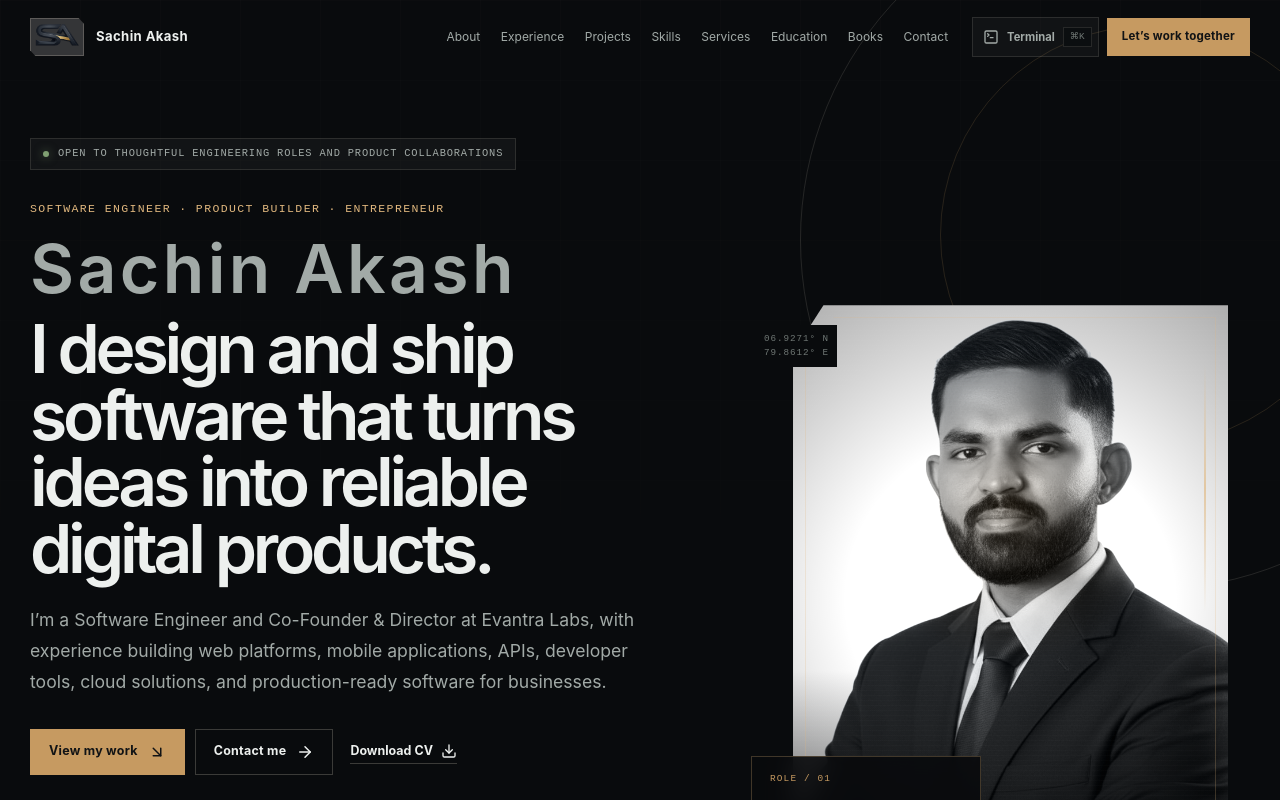
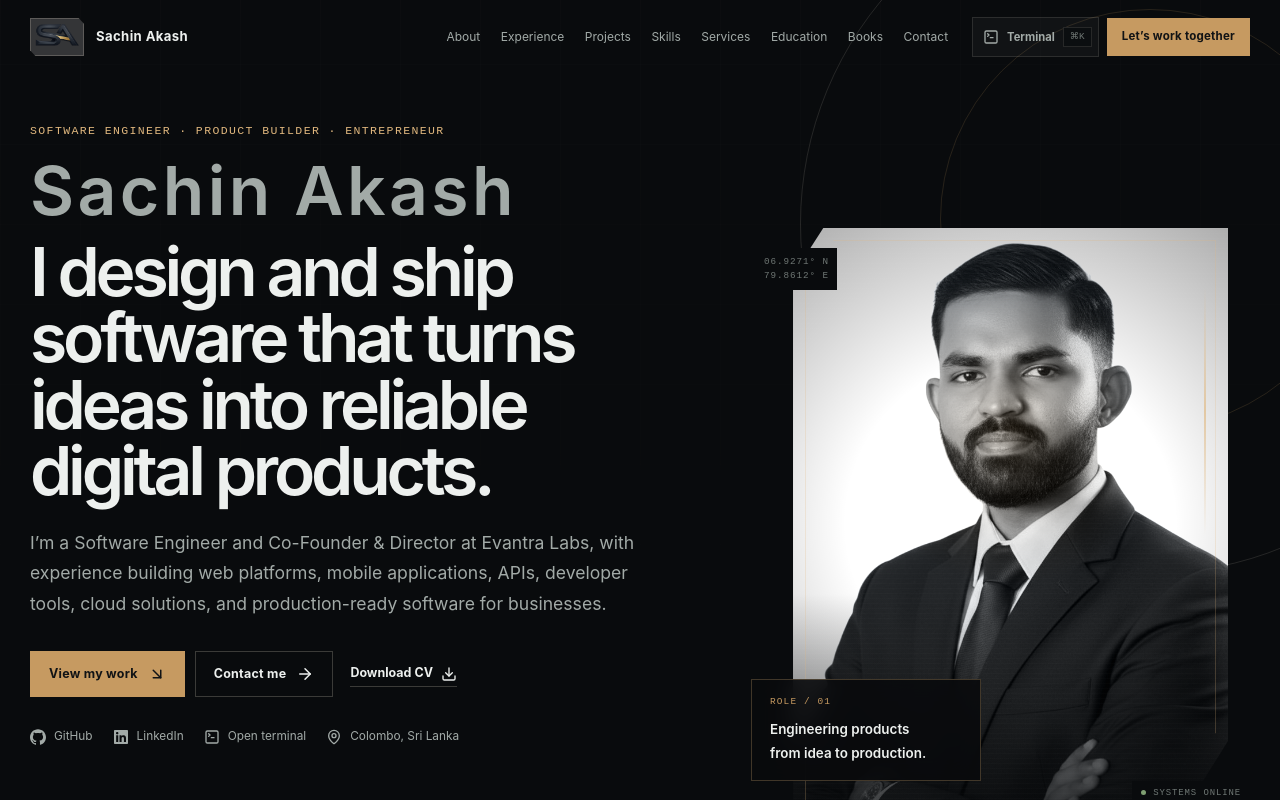
Before and after one commit to SachinAkash01/sachinakash.dev, a React (Vite) app in the folder sachinakash.dev/: page / in a window 1280 px wide. Shown: the top 800 px of the page. Built offline with nearby package versions, Linux system fonts and the light colour scheme.

Commit message:
Remove availablity tag from hero

```diff
--- a/sachinakash.dev/src/pages/HomePage.tsx
+++ b/sachinakash.dev/src/pages/HomePage.tsx
@@ -220,7 +220,7 @@ export function HomePage({ onOpenTerminal }: { onOpenTerminal: () => void }) {
         title="Sachin Akash — Software Engineer & Product Builder"
         description="Portfolio of Sachin Akash, software engineer, product builder, and Co-Founder & Director at Evantra Labs in Colombo, Sri Lanka."
       />
-      <section className="hero-section" id="home">
+      <section className="hero-section -mt-4" id="home">
         <div className="hero-orbit hero-orbit--one" />
         <div className="hero-orbit hero-orbit--two" />
         <div className="shell hero-grid">
@@ -231,9 +231,6 @@ export function HomePage({ onOpenTerminal }: { onOpenTerminal: () => void }) {
             variants={reveal}
             transition={{ duration: 0.55 }}
           >
-            <div className="status-line">
-              <i /> <span>{profile.availability}</span>
-            </div>
             <p className="hero-eyebrow">{profile.eyebrow}</p>
             <h1>
               <span>{profile.name}</span>
```
